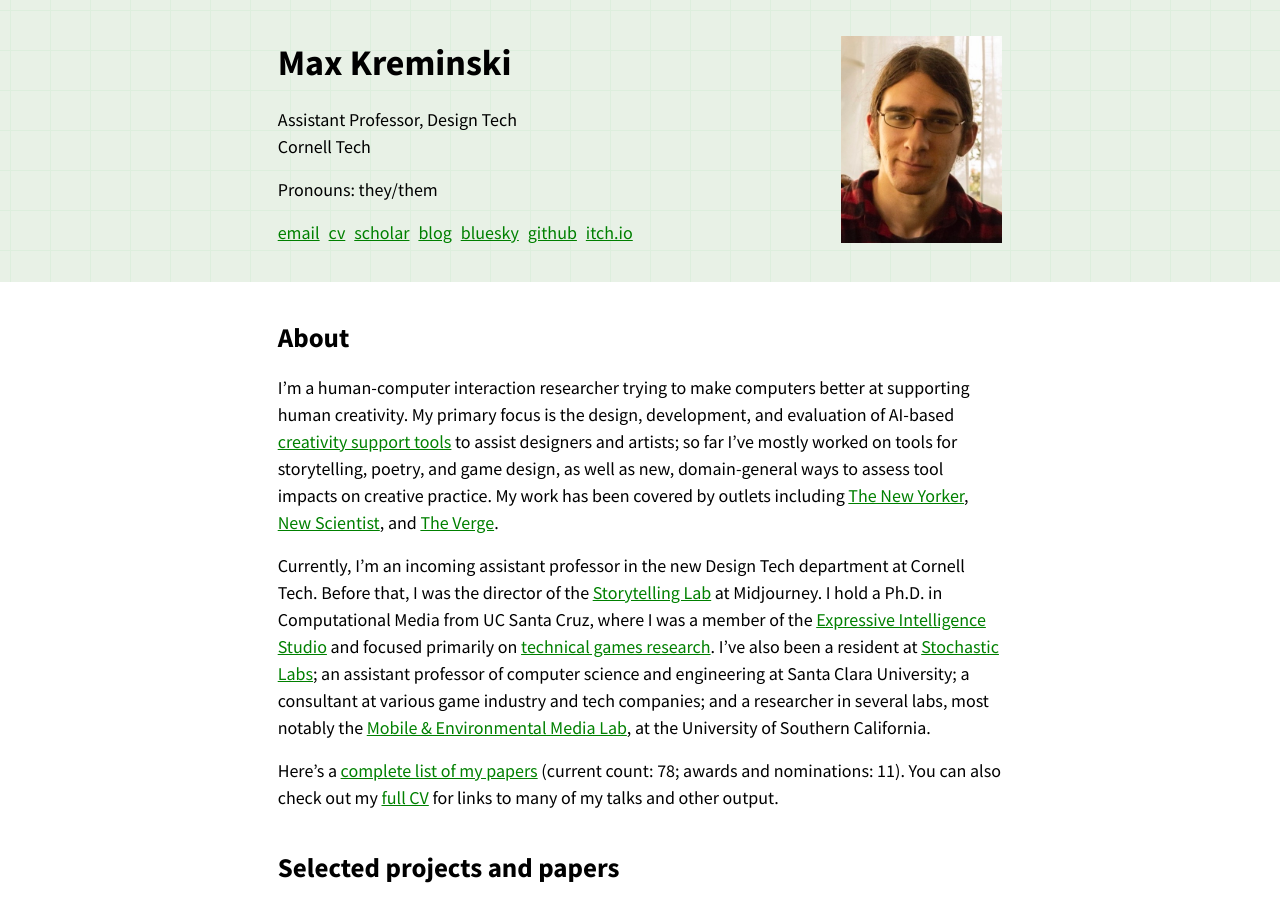
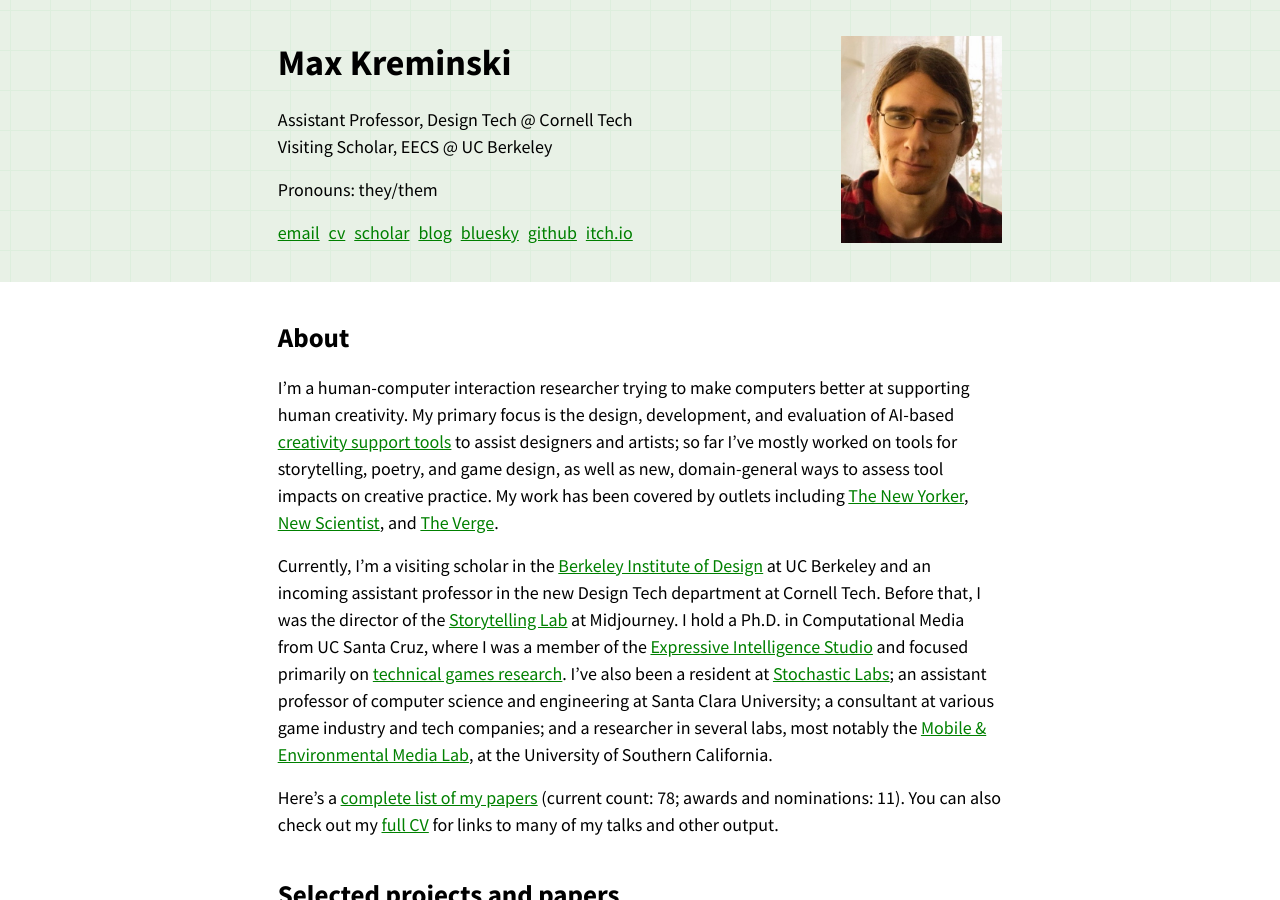
Before and after one commit to mkremins/mkremins.github.io, a Jekyll site: the page built from index.html, in a window 1280 px wide and 900 px high. Built offline with Jekyll 4.4.1, drawn with Linux system fonts in a browser that asks for light colours.

Commit message:
Add UC Berkeley visiting position

```diff
--- a/_layouts/main.html
+++ b/_layouts/main.html
@@ -127,8 +127,8 @@
       <h1><a href="/">Max Kreminski</a></h1>
       <div class="headshot"><img src="/img/headshots/2022-08-26_rect.jpeg" alt="Max Kreminski"></div>
       <p class="header-affiliation">
-        Assistant Professor, Design Tech<br>
-        Cornell Tech
+        Assistant Professor, Design Tech @ Cornell Tech<br>
+        Visiting Scholar, EECS @ UC Berkeley
       </p>
       <p class="header-pronoun">Pronouns: they/them</p>
       <nav>
--- a/cv/index.html
+++ b/cv/index.html
@@ -98,6 +98,10 @@ layout: null
       <div class="dated-entry">
         <div class="dated-date">Since 2025</div>
         <div class="dated-content"><strong>Cornell Tech</strong><br>Assistant Professor, Design Tech <span class="title-dates">(from Jul 2026)</span><br>Visiting Assistant Professor, Design Tech <span class="title-dates">(Jul 2025-Jun 2026)</span></div>
+      </div>
+      <div class="dated-entry">
+        <div class="dated-date">2026</div>
+        <div class="dated-content"><strong>University of California, Berkeley</strong><br>Visiting Scholar, Electrical Engineering and Computer Sciences</div>
       </div>
       <div class="dated-entry">
         <div class="dated-date">2023-2025</div>
--- a/index.html
+++ b/index.html
@@ -6,7 +6,7 @@ layout: main
 	<div class="container">
 		<h2 class="section-title">About</h2>
 		<p>I’m a human-computer interaction researcher trying to make computers better at supporting human creativity. My primary focus is the design, development, and evaluation of AI-based <a href="/syllabi/csts-2023-01">creativity support tools</a> to assist designers and artists; so far I’ve mostly worked on tools for storytelling, poetry, and game design, as well as new, domain-general ways to assess tool impacts on creative practice. My work has been covered by outlets including <a href="https://www.newyorker.com/culture/infinite-scroll/ai-is-homogenizing-our-thoughts">The New Yorker</a>, <a href="https://www.newscientist.com/article/mg24933162-600-why-you-should-trust-reindeer-to-pick-stocks-over-politicians/">New Scientist</a>, and <a href="https://www.theverge.com/2021/11/30/22807568/procedural-storytelling-video-games-dwarf-fortress-wildermyth-blaseball">The Verge</a>.</p>
-		<p>Currently, I’m an incoming assistant professor in the new Design Tech department at Cornell Tech. Before that, I was the director of the <a href="https://mj-storytelling.github.io">Storytelling Lab</a> at Midjourney. I hold a Ph.D. in Computational Media from UC Santa Cruz, where I was a member of the <a href="https://eis.ucsc.edu/">Expressive Intelligence Studio</a> and focused primarily on <a href="https://www.kmjn.org/game-rankings/">technical games research</a>. I’ve also been a resident at <a href="https://stochasticlabs.org/">Stochastic Labs</a>; an assistant professor of computer science and engineering at Santa Clara University; a consultant at various game industry and tech companies; and a researcher in several labs, most notably the <a href="https://mobilemedia.usc.edu/">Mobile & Environmental Media Lab</a>, at the University of Southern California.</p>
+		<p>Currently, I’m a visiting scholar in the <a href="https://bid.berkeley.edu/">Berkeley Institute of Design</a> at UC Berkeley and an incoming assistant professor in the new Design Tech department at Cornell Tech. Before that, I was the director of the <a href="https://mj-storytelling.github.io">Storytelling Lab</a> at Midjourney. I hold a Ph.D. in Computational Media from UC Santa Cruz, where I was a member of the <a href="https://eis.ucsc.edu/">Expressive Intelligence Studio</a> and focused primarily on <a href="https://www.kmjn.org/game-rankings/">technical games research</a>. I’ve also been a resident at <a href="https://stochasticlabs.org/">Stochastic Labs</a>; an assistant professor of computer science and engineering at Santa Clara University; a consultant at various game industry and tech companies; and a researcher in several labs, most notably the <a href="https://mobilemedia.usc.edu/">Mobile & Environmental Media Lab</a>, at the University of Southern California.</p>
 		<p>Here’s a <a href="/publications">complete list of my papers</a> (current count: {{site.data.publications | size}}; awards and nominations: {{site.data.publications | where_exp: "pub", "pub.award" | size}}). You can also check out my <a href="/cv">full CV</a> for links to many of my talks and other output.</p>
 	</div>
 </section>
```
